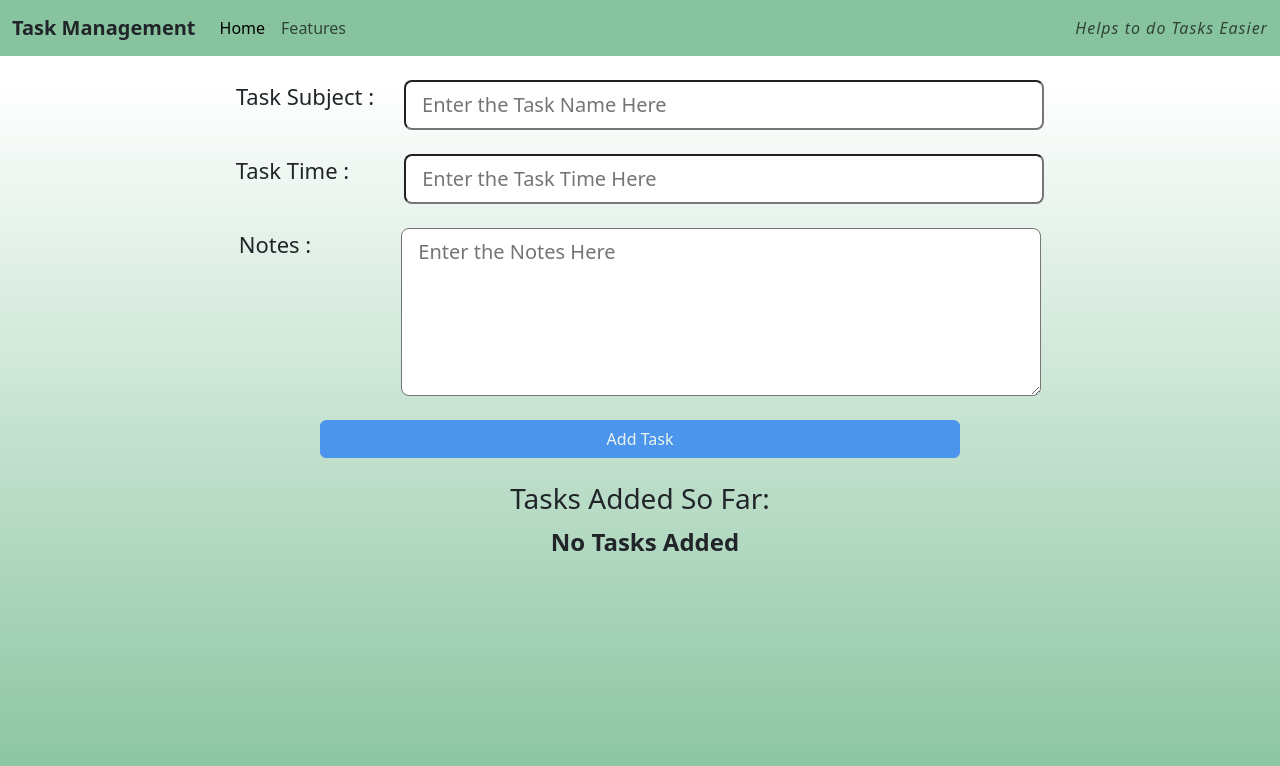
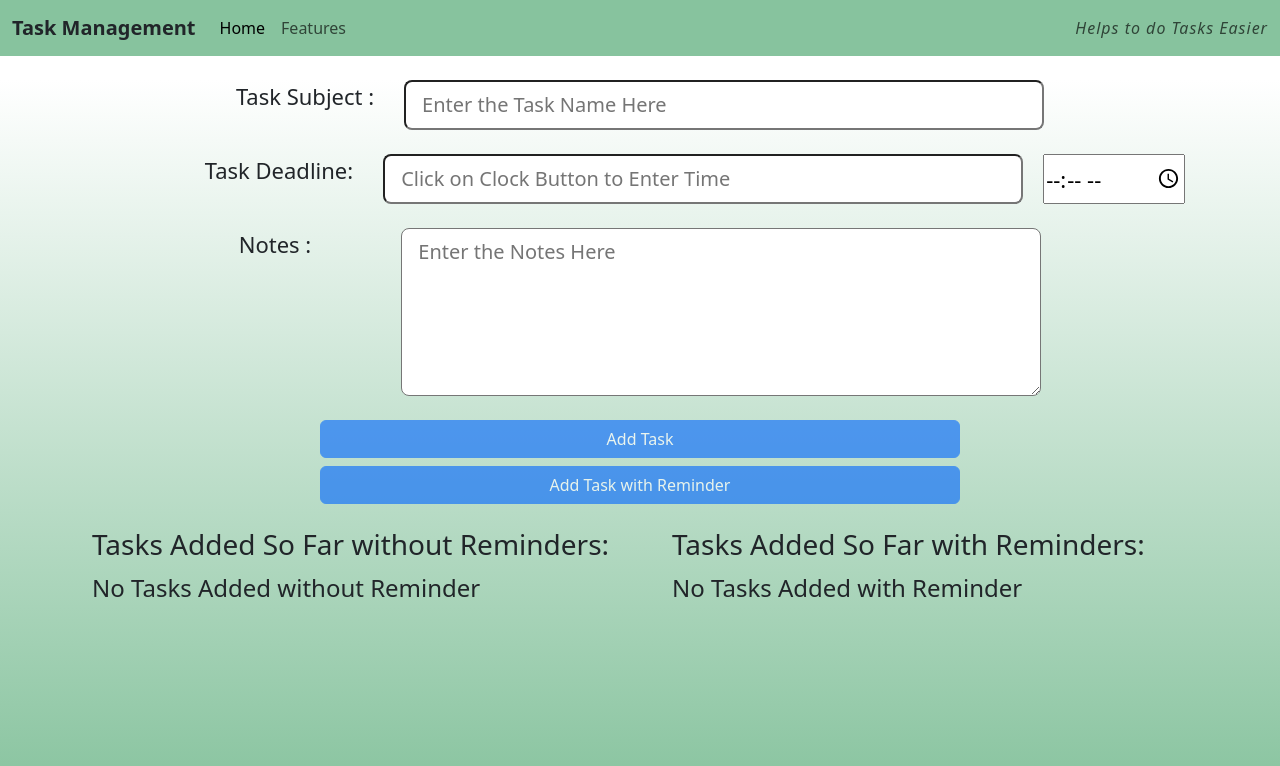
Before and after one commit to balajivejendla/Task_Management, a React (Create React App) app: page / in a window 1280 px wide. Shown: the top 766 px of the page. Built offline with nearby package versions, Linux system fonts and the light colour scheme.

Commit message:
second commit

```diff
--- a/src/App.js
+++ b/src/App.js
@@ -8,6 +8,7 @@ import 'bootstrap/dist/js/bootstrap.bundle.min.js';
 import { Routes, Route } from "react-router-dom";
 import {Link} from 'react-router-dom';
 import Navbar from './Components/Navbar';
+
 
 
 function App() {
@@ -25,6 +26,7 @@ function App() {
 <Route path='/Features' element={<div className="container" ><Features/></div>}/>
 </Routes>
 </div>
+
     </>
 
 
--- a/src/Components/Features.js
+++ b/src/Components/Features.js
@@ -24,17 +24,32 @@ Drag-and-drop functionality for reordering tasks easily.</strong>
       Task Completion & Deletion
       </button>
     </h2>
-    <div id="collapseTwo" className="accordion-collapse collapse" data-bs-parent="#accordionExample">
+    <div id="collapseTwo" className="accordion-collapse collapse " data-bs-parent="#accordionExample">
       <div className="accordion-body">
         <strong> Mark tasks as completed with a simple checkbox or button.
-A "Delete" button to remove tasks from the list.
+A "Complete" button to remove tasks from the list.
 Option to undo deletion or move tasks to an "Archive" before permanent removal.</strong>
       </div>
     </div>
+
   </div>
+  <div className="accordion-item">
+    <h2 className="accordion-header">
+      <button className="accordion-button collapsed" type="button" data-bs-toggle="collapse" data-bs-target="#collapseThree" aria-expanded="false" aria-controls="collapseTwo">
+      Task Reminder
+      </button>
+    </h2>
+    <div id="collapseThree" className="accordion-collapse collapse" data-bs-parent="#accordionExample">
+      <div className="accordion-body">
+        <strong>You can get alert when Task deadline comes which is good and we can view the task which has Reminders and will removed when clicked submit which is actually a good feature</strong>
+      </div>
+    </div>
+
+  </div>
+
   <br/><br/>
   <div className="mb-3">
-  <label for="exampleFormControlTextarea1" className="form-label">Any Suggestions:</label>
+  <label htmlFor="exampleFormControlTextarea1" className="form-label">Any Suggestions:</label>
   <textarea className="form-control" id="exampleFormControlTextarea1" style={{borderBlock:"5px solid black"}}rows="3"></textarea>
   <br/>
   <button type="button" className="btn btn-success">submit</button>
--- a/src/Components/tasks.js
+++ b/src/Components/tasks.js
@@ -1,9 +1,11 @@
-import React, { useState } from 'react'
+import React, { useState ,useEffect} from 'react'
 function Tasks(){
+
       const[Text1,setText1]=useState('');
       const[Text2,setText2]=useState('');
       const[Text3,setText3]=useState('');
       const[Tasks,setTasks]=useState([]);
+      const[Taskwith,setTaskwith]=useState([]);
       const taskadder=()=>{
         if(Text1.trim()===""||Text2.trim()===""){
             alert("Please Enter Both Task and Time if Notes");
@@ -15,6 +17,19 @@ function Tasks(){
             setText2("");
             setText3("");
             console.log(Tasks)
+
+      }
+      const taskadderwith=()=>{
+        if(Text1.trim()===""||Text2.trim()===""){
+            alert("Please Enter Both Task and Time if Notes");
+            return;
+        }
+
+            setTaskwith([...Taskwith,{subject:Text1,time:Text2,notes:Text3}]);
+            setText1("");
+            setText2("");
+            setText3("");
+            console.log(Taskwith)
 
       }
       const handleonchange1=(event)=>{
@@ -30,17 +45,88 @@ function Tasks(){
         setTasks(Tasks.filter((_, i) => i !== index));
 
        }
+       const RemoveReminder=(index)=>{
+        setReminders((prevReminder)=>prevReminder.filter((reminder)=>reminder.index!==index))
+        alert("reminder has been removed")
+        setTaskwith(Taskwith.filter((_, i) => i !==index));
+
+       }
+
+
+
+         const [reminders, setReminders] = useState([]); // Store multiple reminders
+
+         // Add new reminder to the list
+         const handleSetReminder = () => {
+           if (!Text1 || !Text2) {
+             alert("Please enter a reminder message and time.");
+             return;
+           }
+
+           const newReminder = {
+             text: Text1,
+             time: Text2,
+           };
+
+           setReminders((prevReminders) => [...prevReminders, newReminder]);
+           alert(`Reminder set for ${Text2}.`);
+
+           // Clear input fields after adding a reminder
+           setText1("");
+           setText2("");
+         };
+
+         useEffect(() => {
+           if (reminders.length === 0) return;
+
+           const interval = setInterval(() => {
+             const currentTime = new Date().toLocaleTimeString([], {
+               hour: "2-digit",
+               minute: "2-digit",
+               hour12: true,
+             });
+
+             // Find reminders that match the current time
+             const triggeredReminders = reminders.filter((reminder) => reminder.time === currentTime);
+
+             if (triggeredReminders.length > 0) {
+               triggeredReminders.forEach((reminder) => {
+                 alert(`Reminder: ${reminder.text}`);
+               });
+
+               // Remove the triggered reminders from the list
+               setReminders((prevReminders) =>
+                 prevReminders.filter((reminder) => !triggeredReminders.includes(reminder))
+               );
+             }
+           }, 1000);
+
+           return () => clearInterval(interval);
+         }, [reminders]);
+
 
 return(
     <>
 <div className="d-flex justify-content-center allign items-center ">
-<a style={{fontSize:"22px",marginRight:"30px"}}>Task Subject :</a>
+<p style={{fontSize:"22px",marginRight:"30px"}}>Task Subject :</p>
 <input className="form-control-lg w-50" type="text" placeholder="Enter the Task Name Here" value={Text1} onChange={handleonchange1}></input>
 </div>
 <br/>
 <div className="d-flex justify-content-center allign items-center">
-<a style={{fontSize:"22px",marginRight:"55px"}}>Task Time :</a>
-<input className="form-control-lg w-50" type="text" placeholder="Enter the Task Time Here" value={Text2} onChange={handleonchange2}></input>
+<p  style={{fontSize:"22px",marginLeft:"110px"}}>Task Deadline:</p>
+<input readOnly className="form-control-lg w-50" type="text" placeholder="Click on Clock Button to Enter Time" value={Text2} onChange={handleonchange2} style={{marginLeft:"30px"}}></input>
+<input
+          type="time"
+          value={Text2}
+          onChange={(e) => {
+          setText2(
+            e.target.value
+          );
+        }}
+        style={{fontSize:"22px",marginLeft:"20px"}}
+
+        />
+
 </div>
 <br/>
 <div className="d-flex justify-content-center allign items-center">
@@ -50,35 +136,102 @@ return(
 <br/>
 
 <div className="d-grid gap-2 col-6 mx-auto">
-  <button disabled={Text1.length==0}className="btn btn-primary" type="button" onClick={taskadder}>Add Task</button>
+  <button disabled={Text1.length===0}className="btn btn-primary" type="button" onClick={taskadder}>Add Task</button>
+  <button disabled={Text1.length===0}className="btn btn-primary" type="button" onClick={()=>{taskadderwith();handleSetReminder();}}>Add Task with Reminder</button>
   </div>
   <br/>
-  <div className="d-flex justify-content-center align-items-center flex-column">
-    <h3>Tasks Added So Far: </h3>
+  <div className="container">
+  <div className="row">
+    {/* First Column: Tasks without Reminders */}
+    <div className="col-md-6">
+      <h3 style={{marginLeft:"10px"}}>Tasks Added So Far without Reminders: </h3>
+      {Tasks.length === 0 ? (
+        <p style={{ fontSize: "24px", fontWeight: "500", marginLeft: "10px" }}>
+          No Tasks Added without Reminder
+        </p>
+      ) : (
+        Tasks.map((task, index) => (
+          <div
+            key={index}
+            className="task-item"
+            style={{
+              fontSize: "24px",
+              fontWeight: "500"
+            }}
+          >
+            <p>
+              <strong style={{ marginRight: "10px", marginLeft: "10px" }}>
+                Subject:
+              </strong>
+              {task.subject},
+              <strong style={{ marginRight: "10px", marginLeft: "10px" }}>
+                Time:
+              </strong>
+              {task.time},
+              <strong style={{ marginRight: "10px", marginLeft: "10px" }}>
+                Notes:
+              </strong>
+              {task.notes}
+              <button
+                onClick={() => RemoveTask(index)}
+                className="btn btn-success"
+                style={{ marginRight: "10px", marginLeft: "10px" }}
+              >
+                Complete ✅
+              </button>
+            </p>
+          </div>
+        ))
+      )}
+    </div>
+
+    {/* Second Column: Tasks with Reminders */}
+    <div className="col-md-6">
+      <h3 style={{marginLeft:"20px"}}>Tasks Added So Far with Reminders: </h3>
+      {Taskwith.length === 0 ? (
+        <p style={{ fontSize: "24px", fontWeight: "500", marginLeft: "20px" }}>
+          No Tasks Added with Reminder
+        </p>
+      ) : (
+        Taskwith.map((task1, index) => (
+          <div
+            key={index}
+            className="task-item"
+            style={{
+              fontSize: "24px",
+              fontWeight: "500",
+              marginLeft: "10px",
+            }}
+          >
+            <p>
+              <strong style={{ marginRight: "10px", marginLeft: "10px" }}>
+                Subject:
+              </strong>
+              {task1.subject},
+              <strong style={{ marginRight: "10px", marginLeft: "10px" }}>
+                Time:
+              </strong>
+              {task1.time},
+              <strong style={{ marginRight: "10px", marginLeft: "10px" }}>
+                Notes:
+              </strong>
+              {task1.notes}
+              <button
+                onClick={() => RemoveReminder(index)}
+                className="btn btn-success"
+                style={{ marginRight: "10px", marginLeft: "10px" }}
+              >
+                Complete ✅
+              </button>
+            </p>
+          </div>
+        ))
+      )}
+    </div>
+  </div>
+</div>
 
 
-    {Tasks.length===0 ? <a style={{fontSize:"24px",fontWeight:'700',marginLeft:"10px"}}> No Tasks Added</a> :
-    (
-        Tasks.map((task,index)=>(
-            <div key={index} className="task-item" style={{fontSize:"24px",fontWeight:'500',marginLeft:"10px"}}><p><strong style={{marginRight:"10px",marginLeft:"10px"}} >Subject:</strong >{task.subject},<strong style={{marginRight:"10px",marginLeft:"10px"}}>Time:</strong>{task.time},<strong style={{marginRight:"10px",marginLeft:"10px"}}>Notes:</strong>{task.notes}
-              <button onClick={()=> RemoveTask(index)} className="btn btn-success" style={{marginRight:"10px",marginLeft:"10px"}} >
-            Complete ✅
-          </button></p>
-
-
-            </div>
-
-        ))
-
-    )
-
-
-    }
-
-
-    <br/>
-
-  </div>
   </>
 
 );
```
